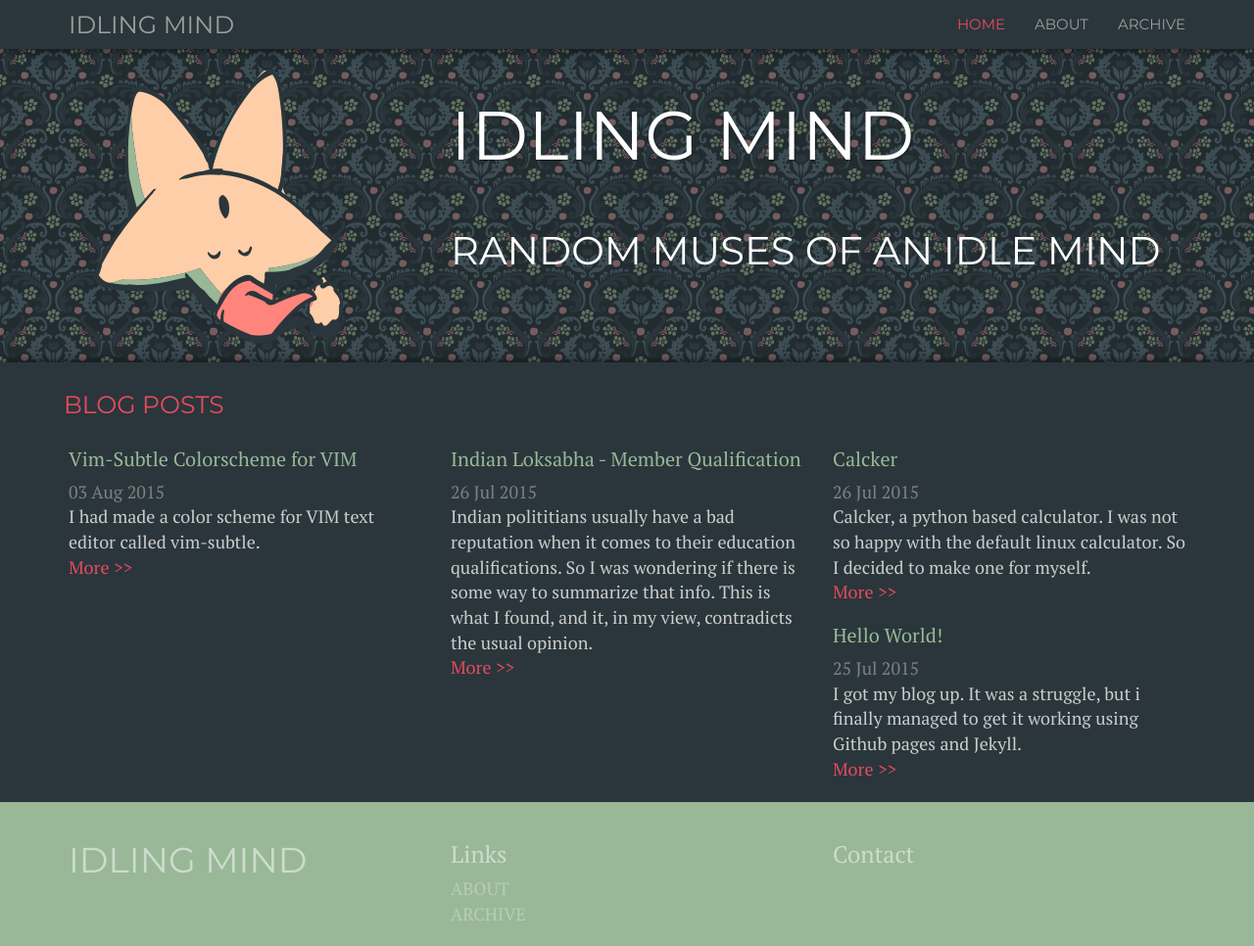
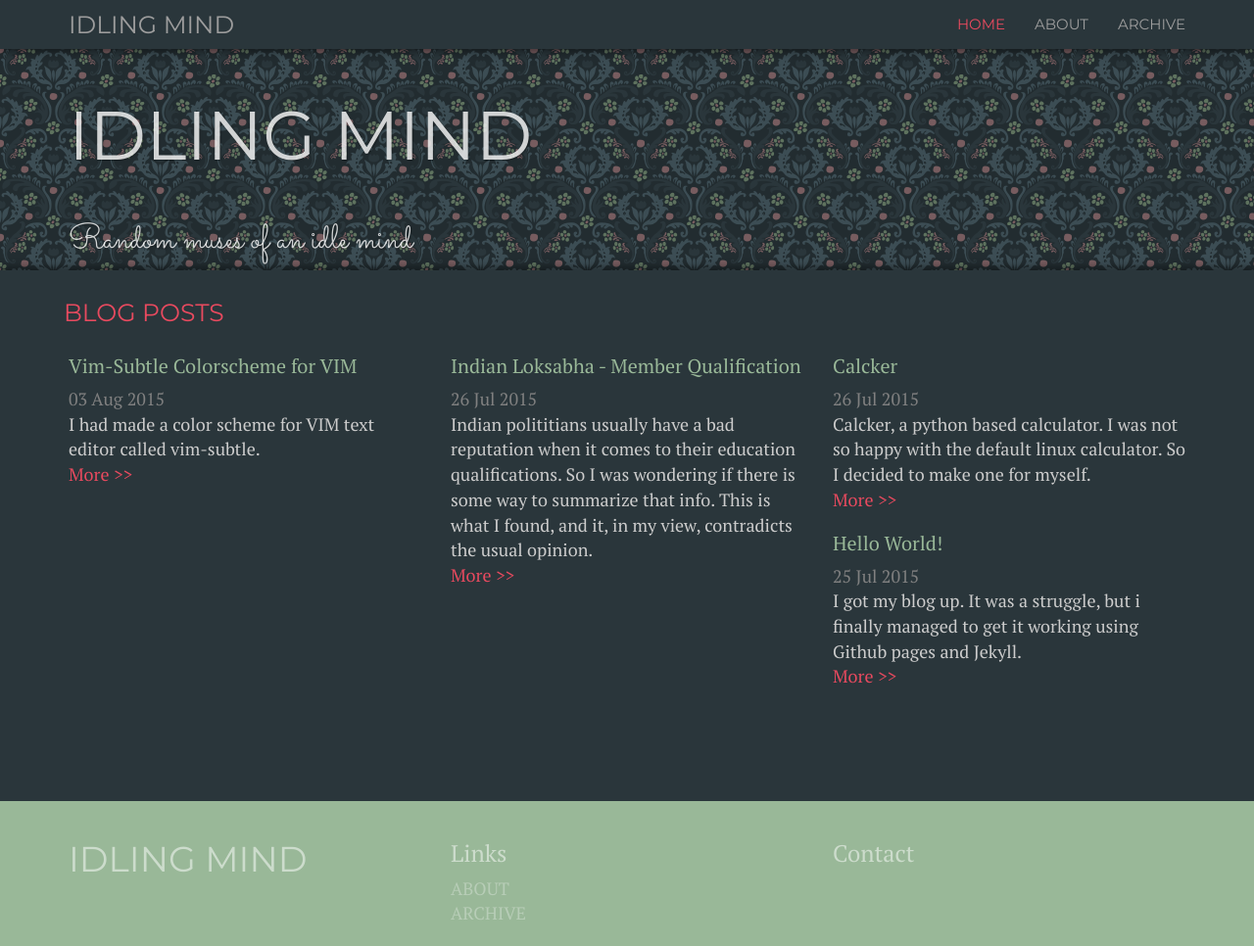
Before and after one commit to idling-mind/idling-mind.github.io, a Jekyll site: the page built from index.html, in a window 1280 px wide and 966 px high. Shown: the whole window at 98% size. Built offline with Jekyll 4.4.1, drawn with Linux system fonts in a browser that asks for light colours; nearby versions of some CDN libraries; the list of posts is cut into pages by our own code.

Commit message:
changed banner

```diff
--- a/_includes/head.html
+++ b/_includes/head.html
@@ -26,6 +26,7 @@
 
     <link rel="stylesheet" href="https://fonts.googleapis.com/css?family=PT+Serif:400,400italic,700%7CPT+Sans:400">
     <link href='http://fonts.googleapis.com/css?family=Montserrat:400,700' rel='stylesheet' type='text/css'>
+    <link href='http://fonts.googleapis.com/css?family=Sacramento' rel='stylesheet' type='text/css'>
 
     <!-- RSS -->
     <link rel="alternate" type="application/rss+xml" title="RSS" href="/atom.xml">
--- a/index.html
+++ b/index.html
@@ -7,14 +7,11 @@ title: Home
     <div class="section banner">
         <div class="container">
             <div class="row">
-                <div class="col-md-4">
-                    <img src="/assets/images/idle.png" alt-text="{{ site.title }}">
-                </div>
-                <div class="col-md-8">
+                <div class="col-md-12">
                     <h1>{{ site.title | upcase }}</h1>
-                    <p>
-                        {{ site.tagline | upcase }}
-                    </p>
+                    <h2>
+                        {{ site.tagline }}
+                    </h2>
                 </div>
             </div>
         </div>
--- a/public/css/theme.css
+++ b/public/css/theme.css
@@ -77,8 +77,13 @@ h1{
   text-shadow:1px 1px 2px rgba(0,0,0,0.3);
 }
 .banner h1{
-    font-size:40px;
-    color:white;
+    font-size:35px;
+    color:rgba(255,255,255,0.8);
+}
+.banner h2{
+    font-size:35px;
+    font-family:"Sacramento", cursive;
+    color:rgba(255,255,255,0.8);
 }
 .banner p{
     font-size:25px;
```
